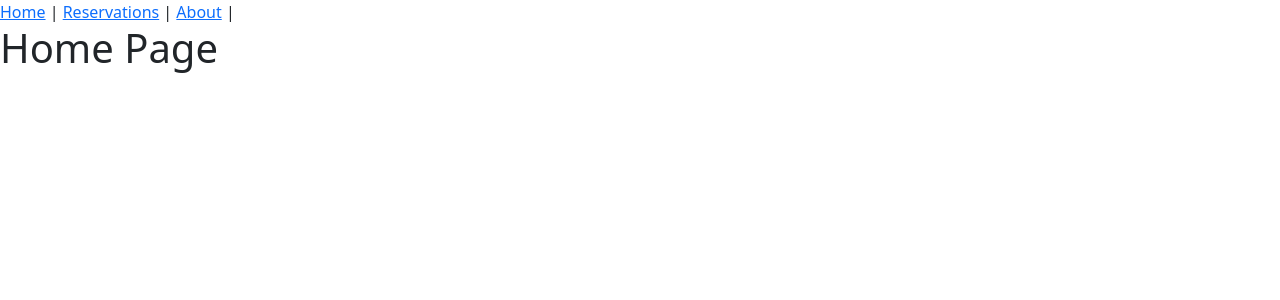
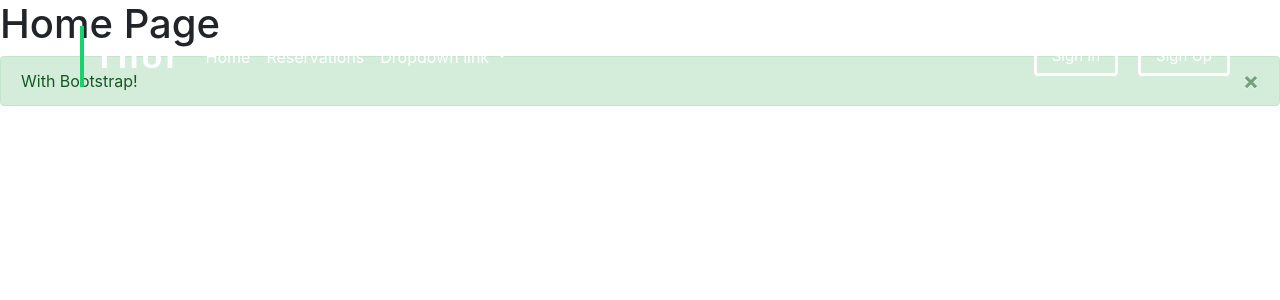
Before and after one commit to AlexNadeyko/ztw_project, a Vue app in the folder sport-hall-reservation/: page / in a window 1280 px wide. Shown: the top 300 px of the page. Built offline with nearby package versions, Linux system fonts and the light colour scheme.

Commit message:
Fixed Reservation component. Created final version of project structure.

```diff
--- a/sport-hall-reservation/babel.config.js
+++ b/sport-hall-reservation/babel.config.js
@@ -1,5 +1,5 @@
 module.exports = {
-  presets: [
-    '@vue/cli-plugin-babel/preset'
+  "presets": [
+    "@vue/cli-plugin-babel/preset"
   ]
 }
--- a/sport-hall-reservation/src/App.vue
+++ b/sport-hall-reservation/src/App.vue
@@ -1,25 +1,160 @@
+<template>
 
+  <header>
 
+  <nav class="navbar fixed-top scrolling-navbar navbar-expand-sm" v-bind:class="{ 'navbar-transparent': isTransparent, 'navbar-colored': isColored }">
 
-<template>
-  <div id="nav">
-      <router-link to="/">Home</router-link> |
-      <router-link to="/reservations">Reservations</router-link> |
-      <router-link to="/about">About</router-link> |
+  <!-- Brand -->
+  <a class="navbar-brand logo" href="#">Thor</a>
+
+  <!-- Links -->
+  <ul class="navbar-nav">
+    <li class="my-nav-item">
+      <router-link class="nav-link" to="/">Home</router-link>
+    </li>
+    <li class="nav-item">
+      <router-link class="nav-link" to="/reservations">Reservations</router-link>
+    </li>
+
+    <!-- Dropdown -->
+    <li class="nav-item dropdown">
+      <a class="nav-link dropdown-toggle" href="#" id="navbardrop" data-toggle="dropdown">
+        Dropdown link
+      </a>
+      <div class="dropdown-menu">
+        <a class="dropdown-item" href="#">Link 1</a>
+        <a class="dropdown-item" href="#">Link 2</a>
+        <a class="dropdown-item" href="#">Link 3</a>
+      </div>
+    </li>
+  </ul>
+
+  <ul class="navbar-nav ml-auto">
+    <button class="btn btn-primary-outline my-2 my-sm-0" type="submit">Sign In</button>
+  </ul>
+  <ul class="navbar-nav">
+    <button style="margin-right: 50px; margin-left: 20px;" class="btn btn-primary-outline my-2 my-sm-0" type="submit">Sign Up</button>
+  </ul>
+  </nav>
+  </header>
+
+  <router-view />
+
+  <div class="alert alert-success alert-dismissible fade show" role="alert">
+  With Bootstrap!
+    <button type="button" class="close" data-dismiss="alert" aria-label="Close">
+      <span aria-hidden="true">&times;</span>
+    </button>
   </div>
-  <router-view />
+
 </template>
-
-
 
 
 <script>
 export default {
   name: 'app',
+
+  data() {
+    return {
+        isTransparent: true,
+        isColored: false,
+    }
+  },
+  methods:{
+    onScroll () {
+    // Get the current scroll position
+    const currentScrollPosition = window.pageYOffset || document.documentElement.scrollTop
+
+    if(currentScrollPosition < 100){
+              this.isTransparent=true;
+              this.isColored = false;
+
+          } else{
+              this.isTransparent=false;
+              this.isColored = true;
+          }
+    }
+  },
+
+  mounted () {
+    window.addEventListener('scroll', this.onScroll)
+  },
+  beforeUnmount () {
+    window.removeEventListener('scroll', this.onScroll)
+  }
+
 }
+
 </script>
 
 
 <style>
 
+#app {
+  /* font-family: Avenir, Helvetica, Arial, sans-serif;
+  -webkit-font-smoothing: antialiased;
+  -moz-osx-font-smoothing: grayscale;
+  text-align: center;
+  color: #2c3e50;
+  margin-top: 60px; */
+}
+
+html,
+body,
+header {
+  height: 100%;
+}
+
+.navbar-colored{
+  background: rgba(0, 0, 0, 0.3);
+  padding: 18px 0;
+  color: white;
+}
+
+.navbar-transparent{
+  background: transparent;
+  /* background: rgba(0, 0, 0, 0.7); */
+  padding: 26px 0;
+  color: white;
+}
+
+.logo{
+  margin-left: 80px;
+  font-size: 34px;
+  font-family: "Montserrat", sans-serif;
+  font-weight: 700;
+  letter-spacing: 3px;
+  padding-left: 10px;
+    border-left: 4px solid #18d26e;
+color:white;
+}
+
+.logo:hover{
+  color:white;
+}
+
+.nav-link{
+  color: white;
+}
+
+.nav-link:hover{
+  color: #18d26e;
+}
+
+
+nav .btn-primary-outline {
+  background-color: transparent;
+  border-color: white;
+  color: white;
+  font-size: 15px;
+  border-width:medium;
+  padding: 5px 15px 5px 15px;
+  }
+
+nav .btn-primary-outline:hover{
+  border-color: #18d26e;
+  color: #18d26e;
+}
+
+
 </style>
--- a/sport-hall-reservation/src/components/Reservation.vue
+++ b/sport-hall-reservation/src/components/Reservation.vue
@@ -65,12 +65,14 @@
 
 export default {
   name: "reservations-table",
-  props: {
-    reservationSource: Array,
-    hallSource: Array,
-  },
+  // props: {
+  //   reservationSource: Array,
+  //   hallSource: Array,
+  // },
   data() {
     return {
+      reservationSource: [],
+      hallSource: [],
       converted_reservation: Array,
       PlanFloor: require("../assets/PlanFloor.png"),
       img_positions_data: [
@@ -100,6 +102,25 @@ export default {
     };
   },
   methods: {
+    async getReservations() {
+      try {
+        const response = await fetch("http://localhost:8080/get/reservations");
+        const data = await response.json();
+        this.reservationSource = data;
+      } catch (error) {
+        console.error(error);
+      }
+    },
+
+    async getHalls() {
+      try {
+        const response = await fetch("http://localhost:8080/get/halls");
+        const data = await response.json();
+        this.hallSource = data;
+      } catch (error) {
+        console.error(error);
+      }
+    },
     draw_rectangles(colors) {
       //console.log(colors);
       var c = document.getElementById("myCanvas");
@@ -379,6 +400,8 @@ export default {
     },
   },
   mounted() {
+    this.getReservations();
+    this.getHalls();
     this.$nextTick(this.set_min_date());
     var start_colors = this.get_hole_state("08:00");
     this.$nextTick(this.draw_rectangles(start_colors));
--- a/sport-hall-reservation/src/main.js
+++ b/sport-hall-reservation/src/main.js
@@ -1,5 +1,9 @@
+import '@babel/polyfill'
+import 'mutationobserver-shim'
+
 import 'bootstrap'
 import 'bootstrap/dist/css/bootstrap.min.css'
+
 
 import { createApp } from 'vue'
 import App from './App.vue'
--- a/sport-hall-reservation/src/pages/Reservation_Selecting/main.js
+++ /dev/null
@@ -1,6 +0,0 @@
-import 'bootstrap'
-import 'bootstrap/dist/css/bootstrap.min.css'
-import { createApp } from 'vue'
-import App from './App.vue'
-
-createApp(App).mount('#app')
--- a/sport-hall-reservation/src/router/index.js
+++ b/sport-hall-reservation/src/router/index.js
@@ -3,7 +3,6 @@ import { createWebHistory, createRouter } from "vue-router";
 import Home from "@/components/Home.vue";
 import Reservation from "@/components/Reservation.vue";
 import About from "@/components/About.vue"
-// import About from "@/components/About.vue";
 
 const routes = [
   {
```
Also changed, not shown: sport-hall-reservation/package.json (+14 -4 lines), 1 other file (tests, documents, lock files or other folders).
